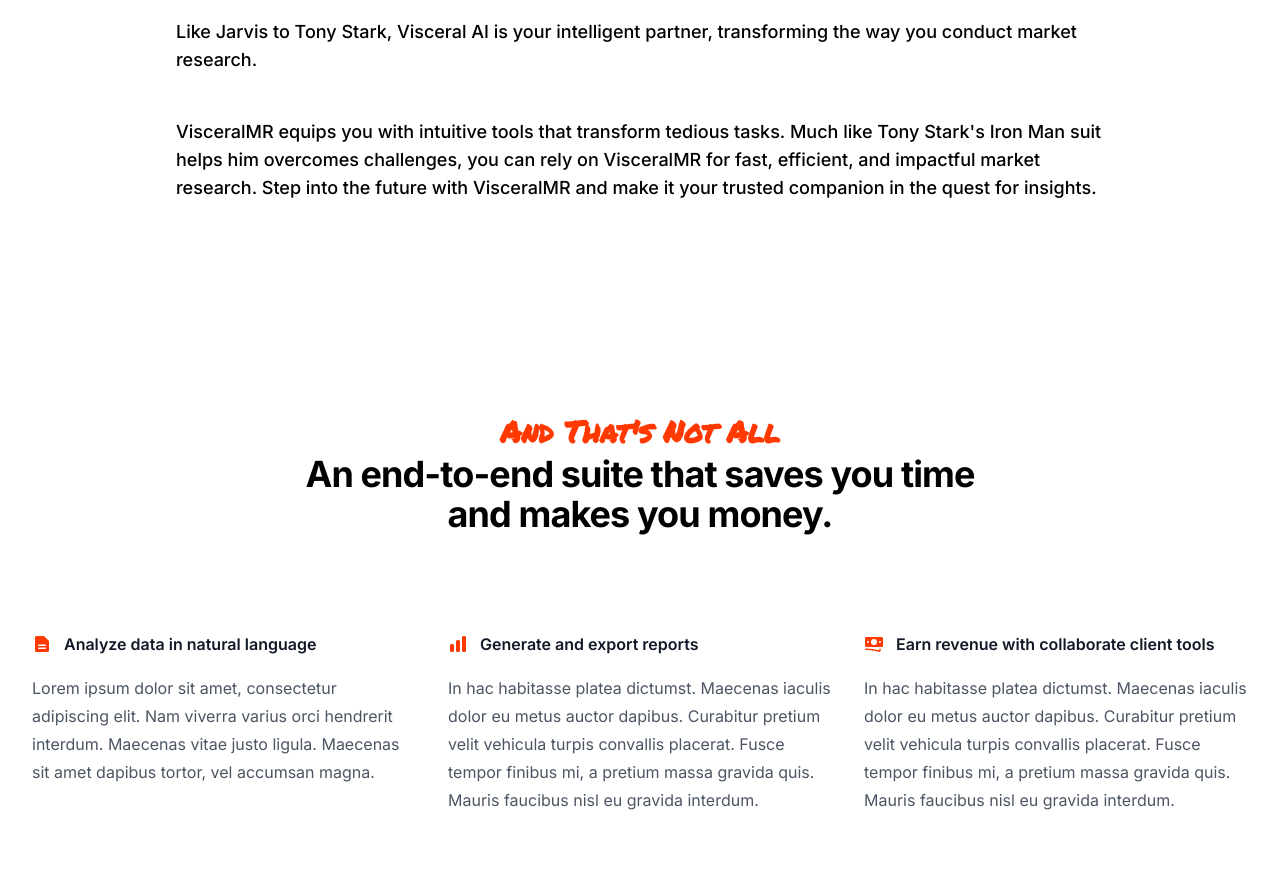
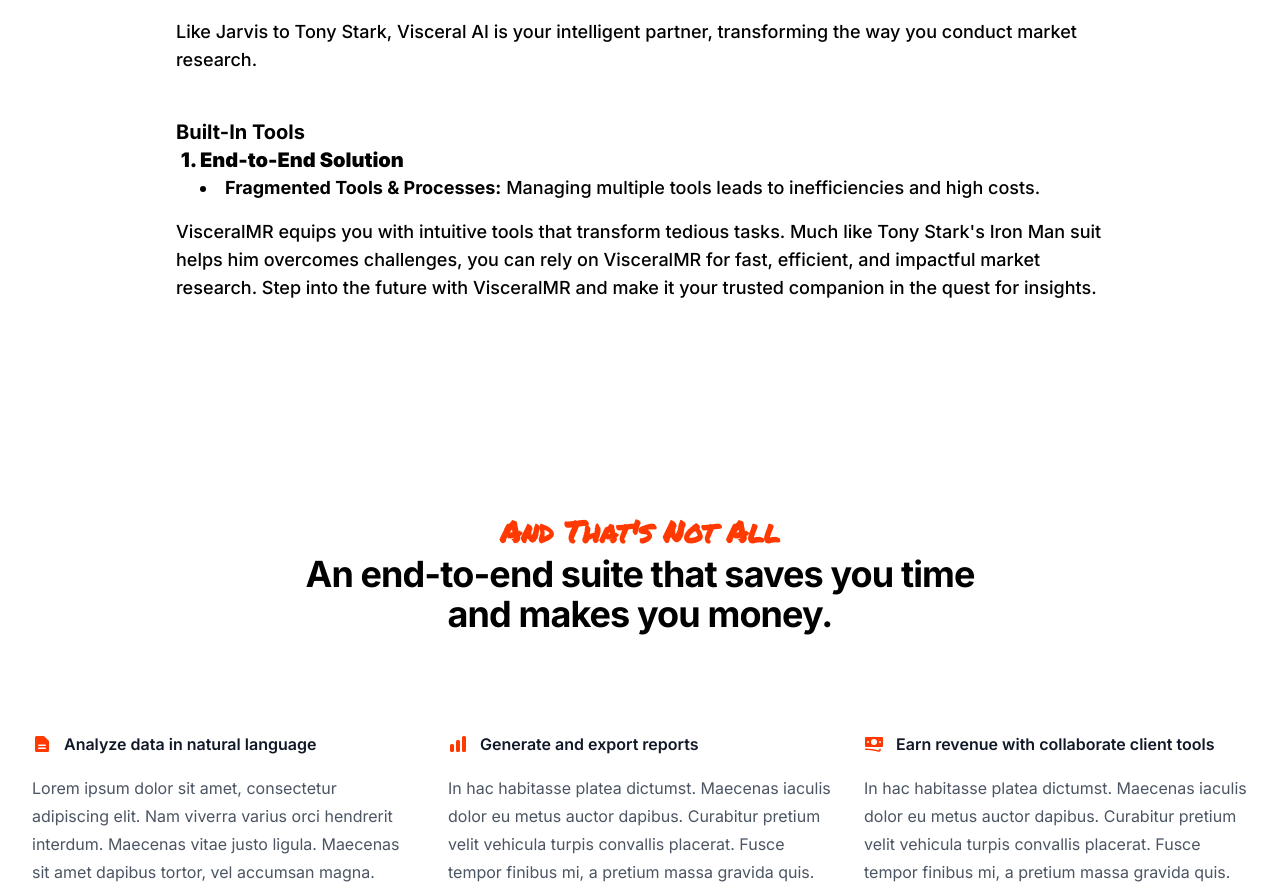
Before and after one commit to neeld3/VisceralMKT, a Next.js app: page / in a window 1280 px wide. Shown: the part 1324-2215 px from the top of the page. Built offline with nearby package versions, Linux system fonts and the light colour scheme.

Commit message:
Update page.tsx

```diff
--- a/src/app/page.tsx
+++ b/src/app/page.tsx
@@ -81,7 +81,13 @@
             <p className="mb-4">
               Like Jarvis to Tony Stark, Visceral AI is your intelligent partner, transforming the way you conduct market research. <br /><br />
             </p>
-
+            <p className="mb-4 text-xl font-bold">
+              Built-In Tools<br />
+              &nbsp;<strong>1. End-to-End Solution</strong>
+              <ul className="list-disc text-lg font-medium list-inside ml-6 mb-4">
+                <li><strong>Fragmented Tools & Processes:</strong> Managing multiple tools leads to inefficiencies and high costs.</li>
+              </ul>
+            </p>
             <p className="mb-4">
               VisceralMR equips you with intuitive tools that transform tedious tasks. Much like Tony Stark&apos;s Iron Man suit helps him overcomes challenges, you can rely on VisceralMR for fast, efficient, and impactful market research. Step into the future with VisceralMR and make it your trusted companion in the quest for insights.
             </p>
```
